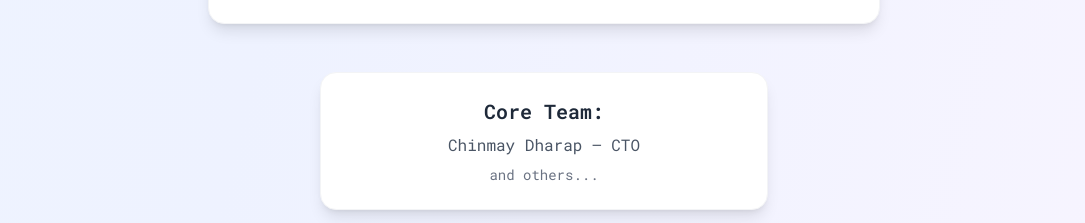
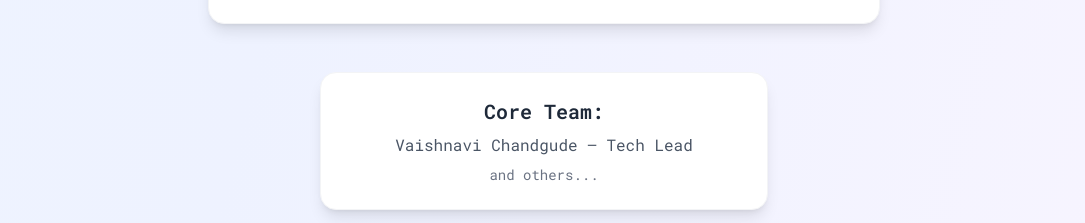
Before and after one commit to shakktiiai-source/shakktii_website, a Next.js app: page / in a window 1280 px wide. Shown: the part 3940-4163 px from the top of the page, without its empty margins (96-1181 px from the left). Built offline with nearby package versions, Linux system fonts and the light colour scheme.

Commit message:
Minor changes

```diff
--- a/src/app/page.js
+++ b/src/app/page.js
@@ -345,7 +345,7 @@
           <div className="max-w-md mx-auto">
             <div className="bg-white dark:bg-gray-800 rounded-2xl p-6 shadow-lg border border-gray-100 dark:border-gray-700">
               <h4 className="text-xl font-semibold text-gray-800 dark:text-gray-100 mb-2">Core Team:</h4>
-              <p className="text-gray-600 dark:text-gray-300">Chinmay Dharap – CTO</p>
+              <p className="text-gray-600 dark:text-gray-300">Vaishnavi Chandgude – Tech Lead</p>
               <p className="text-gray-500 dark:text-gray-400 text-sm mt-2">and others...</p>
             </div>
           </div>
```
Also changed, not shown: 1 other file (tests, documents, lock files or other folders).
